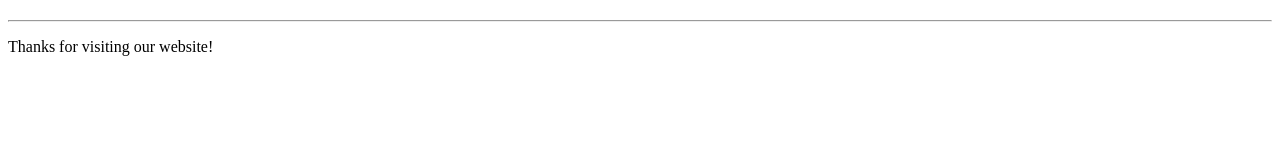
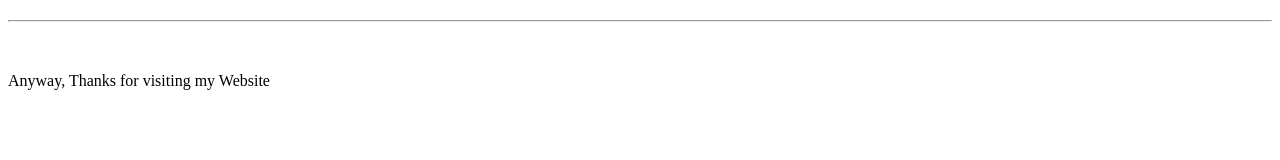
Before and after one commit to amankrsharma2011/amankrsharma2011.github.io, a plain HTML site: page newindex.html in a window 1280 px wide. Drawn offline with Linux system fonts and the light colour scheme.

Commit message:
Update newindex.html

```diff
--- a/newindex.html
+++ b/newindex.html
@@ -9,6 +9,8 @@
         <h2 id="text"></h2>
         <script src="script.js"></script>
         <hr/>
-        <p>Thanks for visiting our website!</p>
+        <p id="result"></p>
+        <br/>
+        <p>Anyway, Thanks for visiting my Website</p>
     </body>
 </html>
```
